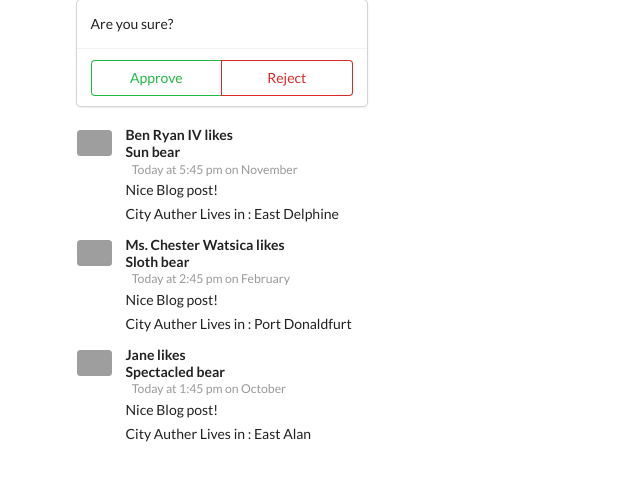
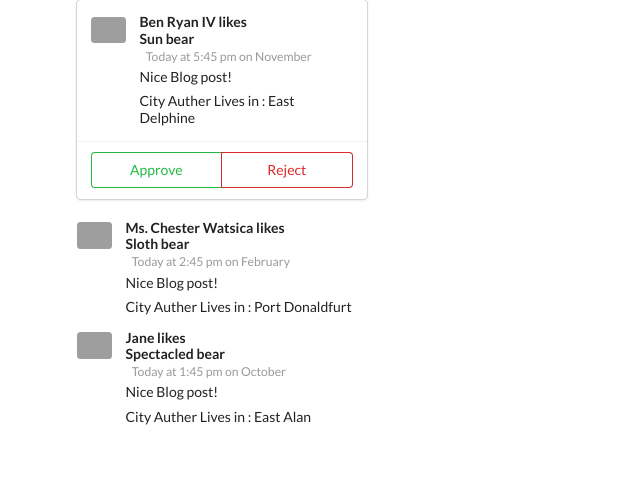
Before and after one commit to JohnQ1981/translate, a React (Create React App) app: page / in a window 1280 px wide. Shown: the top 480 px of the page, without its empty margins (0-640 px from the left). Built offline with nearby package versions, Linux system fonts and the light colour scheme; grey boxes are pictures that could not be loaded.

Commit message:
props.children added

```diff
--- a/src/App.js
+++ b/src/App.js
@@ -7,7 +7,7 @@ const App =() => {
 
     return (
         <div className="ui container comments">
-         <ApprovalCard />
+         <ApprovalCard>
         <CommentDetail
         authorName ={faker.name.fullName()}
         timeAgo='Today at 5:45 pm'
@@ -15,6 +15,7 @@ const App =() => {
         imageSrc={faker.image.avatar()}
         txt="Nice Blog post!"
         city={faker.address.city()}/>
+        </ApprovalCard>
 
         <CommentDetail
         authorName ={faker.name.fullName()}
--- a/src/components/ApprovalCard.js
+++ b/src/components/ApprovalCard.js
@@ -1,9 +1,10 @@
 import React from 'react';
 
-const ApprovalCard = () => {
+const ApprovalCard = (props) => {
+
   return (
     <div className="ui card">
-      <div className="content">Are you sure?</div>
+      <div className="content">{props.children}</div>
       <div className="extra content">
         <div className="ui two buttons">
           <div className="ui basic green button">Approve</div>
```
